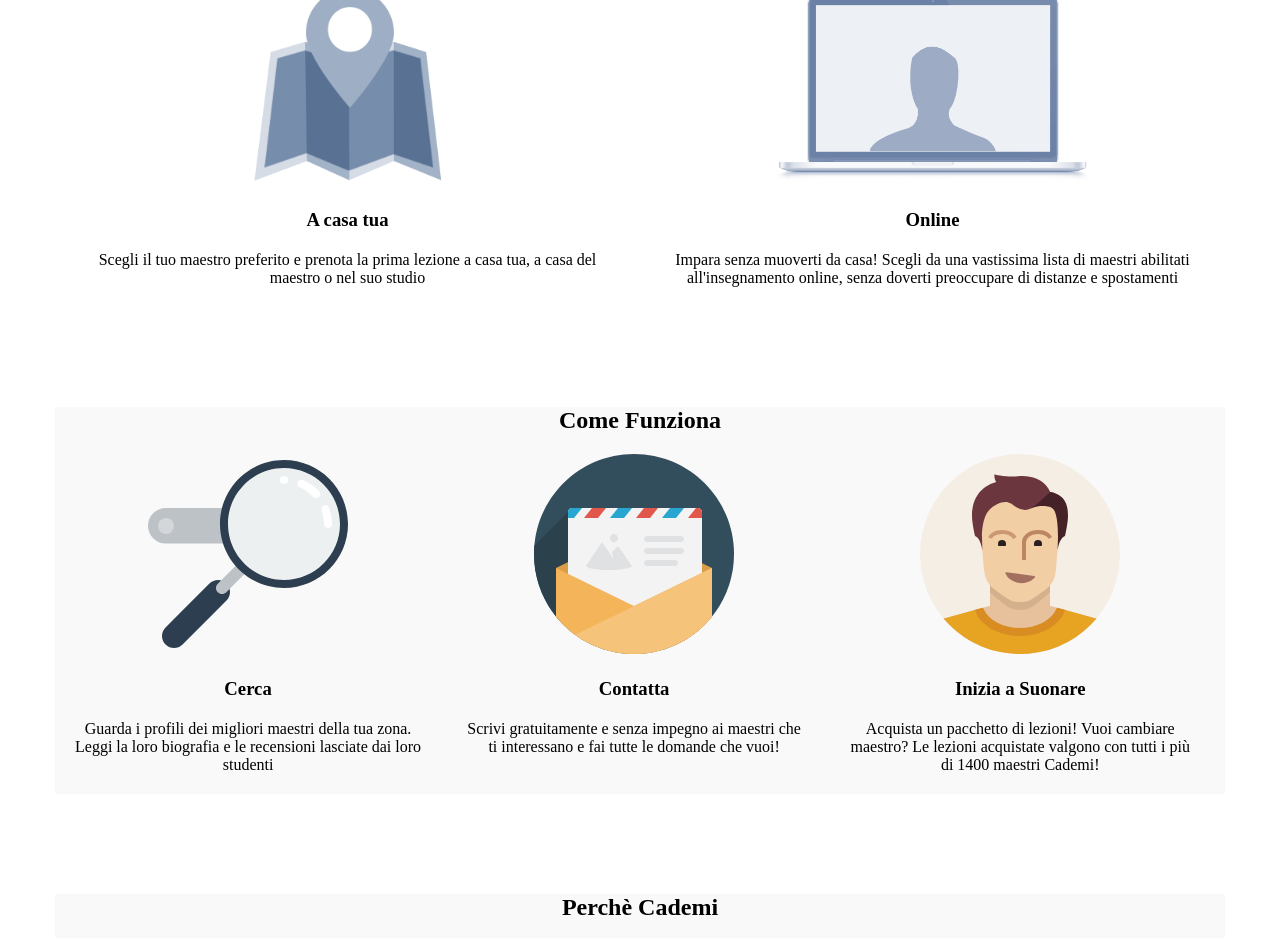
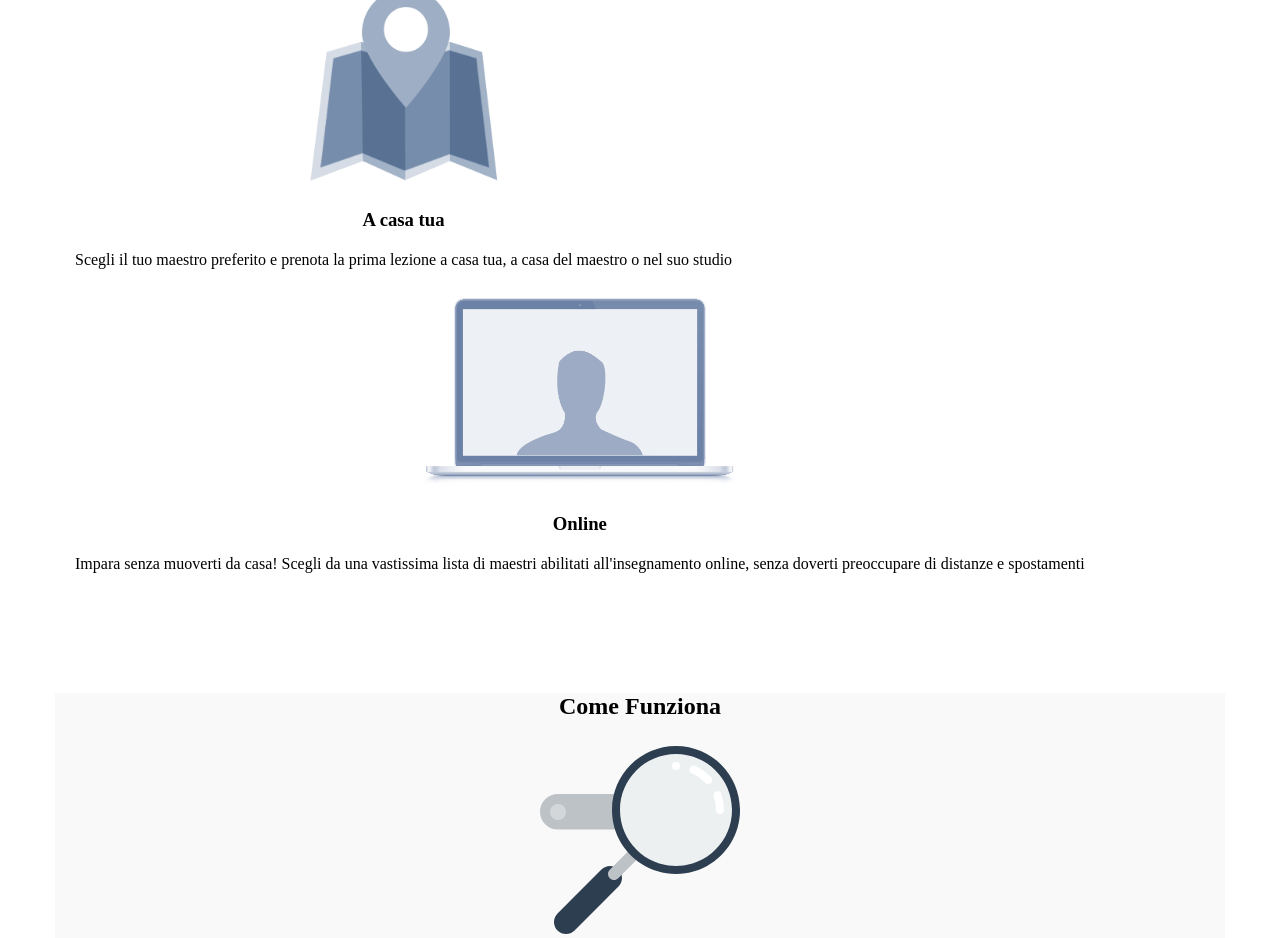
Before and after one commit to Michael-scocco/html-css-resp-wannabe-12bool, a plain HTML site: page index.html in a window 1280 px wide. Shown: the part 152-1090 px from the top of the page. Drawn offline with Linux system fonts and the light colour scheme.

Commit message:
problema di regola

```diff
--- a/css/main.css
+++ b/css/main.css
@@ -6,25 +6,12 @@
   text-align: center;
 }
 
-/* BLOCCO LEZIONI  HEADER E PRIMA SESSIONE*/
-.row>.row-left,
-.row>.row-right {
-  width: 50%;
-  float: left;
-}
 
 /* ________REGOLE SESSIONE STEPS SECONDA SESSIONE______ */
 .container.grey {
   background-color: #f9f9f9;
 }
 
-/* BLOCCO STEPS */
-.row>.row-steps-left,
-.row>.row-steps-central,
-.row>.row-steps-right {
-  float: left;
-  width: 33%;
-}
 
 /* BLOCCO PERCHE  TERZA SESSIONE*/
 
--- a/index.html
+++ b/index.html
@@ -25,7 +25,7 @@
 
                 <div class="row">
 
-                  <div class="row-left">
+                  <div class="col-lg-6">
 
                     <img src="img/icon/maps.png" alt="">
 
@@ -36,7 +36,7 @@
 
                   </div>
 
-                  <div class="row-right">
+                  <div class="col-lg-6">
 
                     <img src="img/icon/screen.png" alt="">
 
```
Also changed, not shown: lib/12bool.css.
